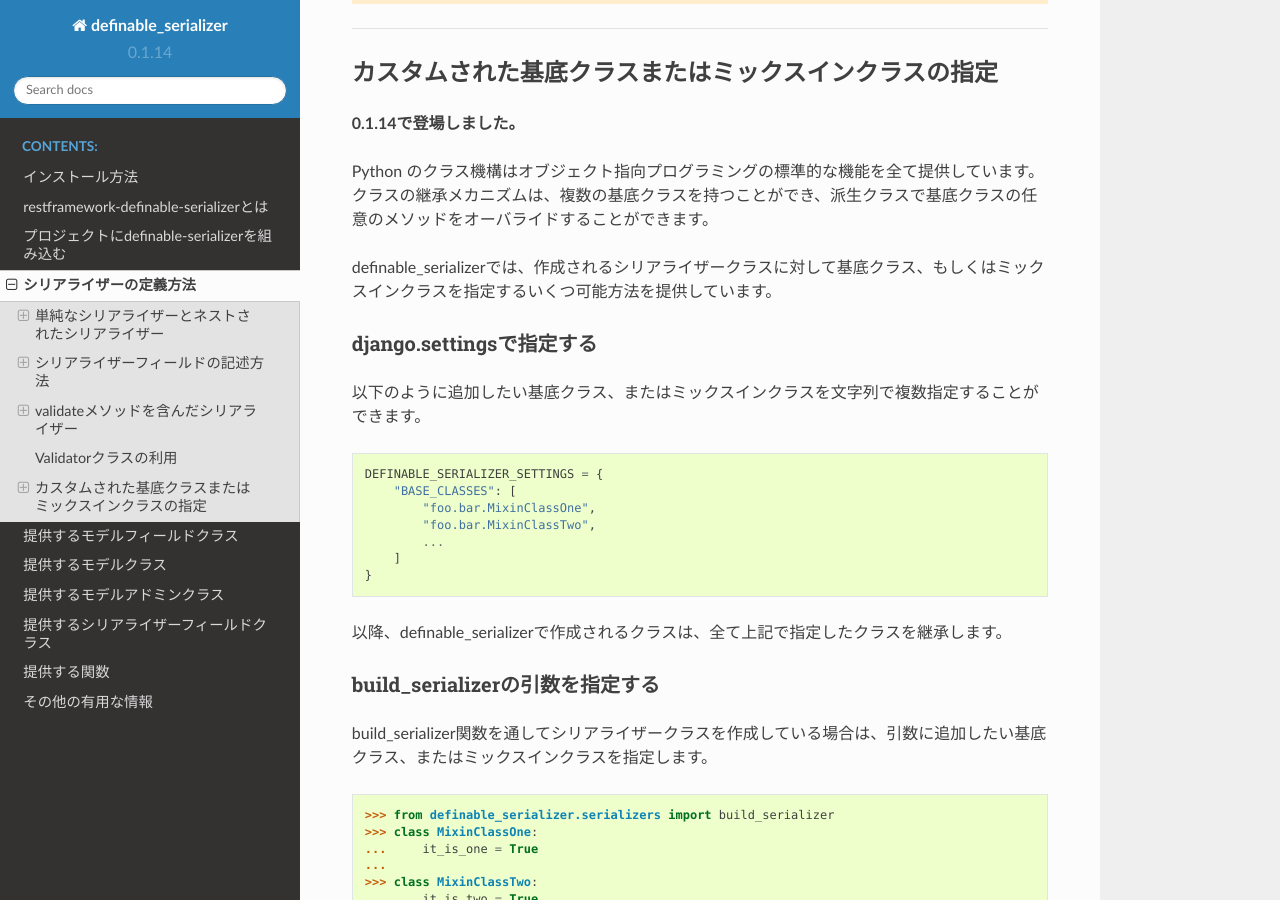
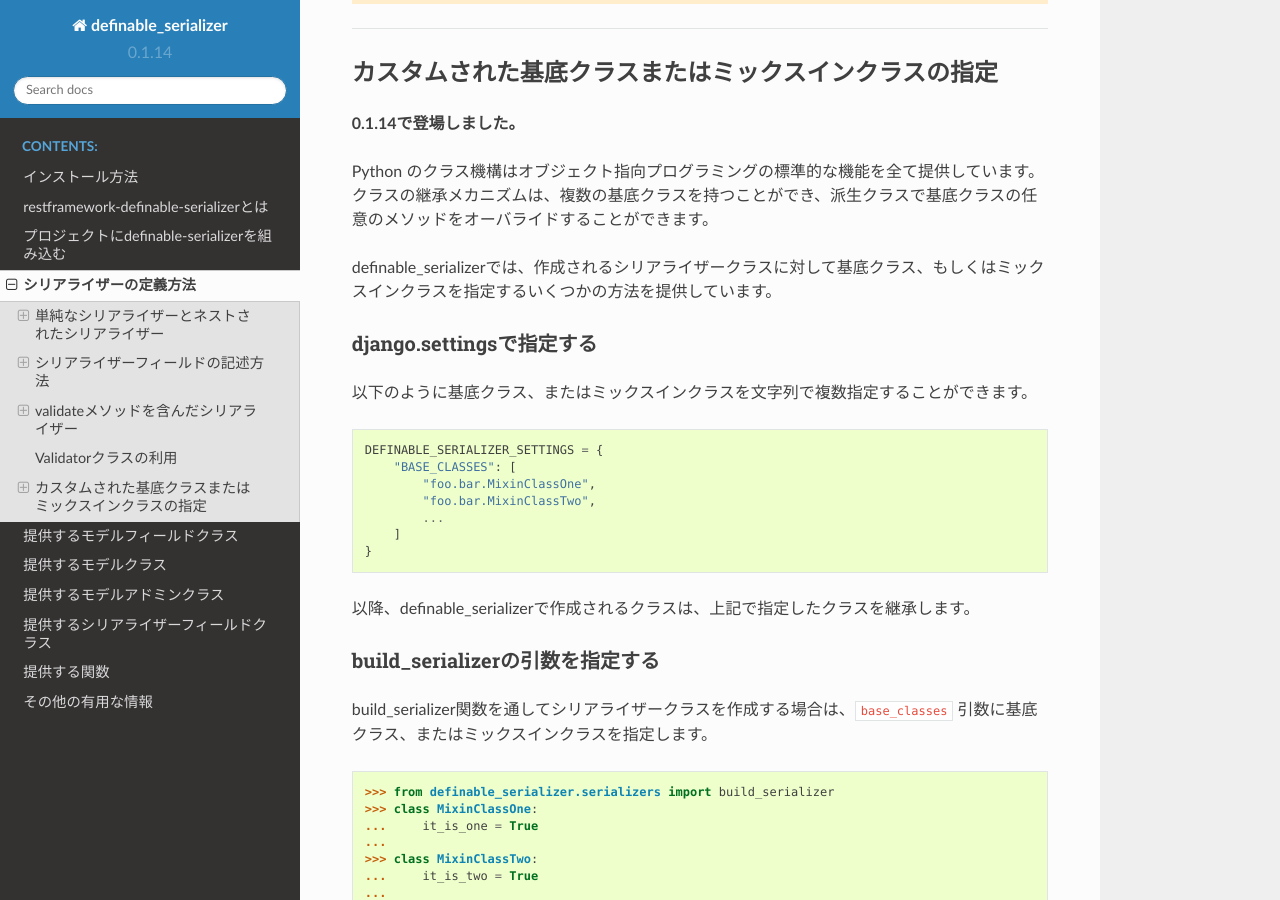
Before and after one commit to salexkidd/restframework-definable-serializer, a Sphinx documentation site: the page built from docs/how_to_define_serializer.rst, in a window 1280 px wide and 900 px high, scrolled down 11949 px. Built offline with Sphinx 7.4.7 and the Read the Docs theme 2.0.0, drawn with Linux system fonts in a browser that asks for light colours.

Commit message:
Document fix

```diff
--- a/docs/how_to_define_serializer.rst
+++ b/docs/how_to_define_serializer.rst
@@ -581,13 +581,13 @@ Validatorクラスを利用する場合は、各フィールドの ``validators`
 Python のクラス機構はオブジェクト指向プログラミングの標準的な機能を全て提供しています。
 クラスの継承メカニズムは、複数の基底クラスを持つことができ、派生クラスで基底クラスの任意のメソッドをオーバライドすることができます。
 
-definable_serializerでは、作成されるシリアライザークラスに対して基底クラス、もしくはミックスインクラスを指定するいくつ可能方法を提供しています。
+definable_serializerでは、作成されるシリアライザークラスに対して基底クラス、もしくはミックスインクラスを指定するいくつかの方法を提供しています。
 
 
 django.settingsで指定する
 ++++++++++++++++++++++++++++++++++++++++++++++++++++++++++++++++++++++++++++++
 
-以下のように追加したい基底クラス、またはミックスインクラスを文字列で複数指定することができます。
+以下のように基底クラス、またはミックスインクラスを文字列で複数指定することができます。
 
 .. code-block:: python
 
@@ -599,13 +599,14 @@ django.settingsで指定する
         ]
     }
 
-以降、definable_serializerで作成されるクラスは、全て上記で指定したクラスを継承します。
+以降、definable_serializerで作成されるクラスは、上記で指定したクラスを継承します。
 
 
 build_serializerの引数を指定する
 ++++++++++++++++++++++++++++++++++++++++++++++++++++++++++++++++++++++++++++++
 
-build_serializer関数を通してシリアライザークラスを作成している場合は、引数に追加したい基底クラス、またはミックスインクラスを指定します。
+build_serializer関数を通してシリアライザークラスを作成する場合は、``base_classes`` 引数に基底クラス、またはミックスインクラスを指定します。
+
 
 .. code-block:: python
 
@@ -630,6 +631,7 @@ build_serializer関数を通してシリアライザークラスを作成して
     >>> getattr(serializer, "it_is_two")
     True
 
+
 base_classesの引数は以下のユーティリティ関数でも指定することができます
 
 - :ref:`build_serializer_function`
```
